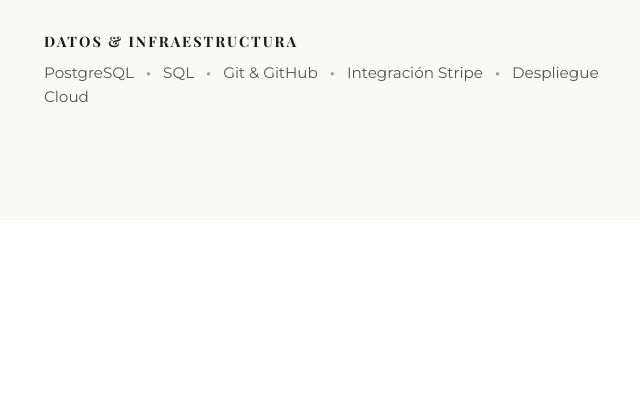
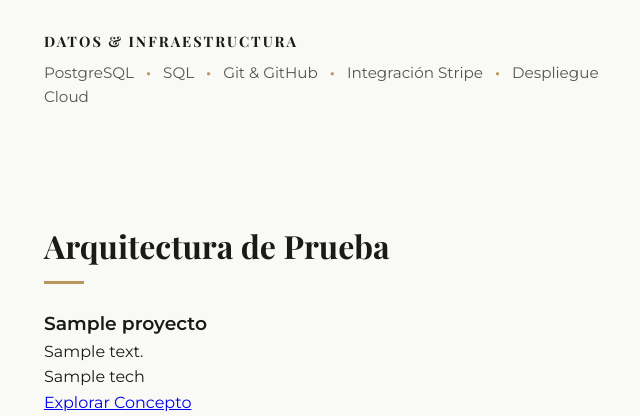
Before and after one commit to Mkgondres/miportafolio, a Python web app: template templates/index.html in a window 1280 px wide. Shown: the part 1275-1691 px from the top of the page, without its empty margins (296-936 px from the left). Before the commit the page ends 1378 px from the top, so only its background shows below. Run offline with Jinja, Linux system fonts and the light colour scheme; the template is opened without the code that fills it: most values are stand-ins (such as "Sample title", 1, 10 or a date in 2020); some web fonts are replaced.

Commit message:
Add project architecture section to index.html

```diff
--- a/templates/index.html
+++ b/templates/index.html
@@ -45,6 +45,37 @@
         </div>
     </section>
 
+        <!-- SECCIÓN 3: ARQUITECTURA DE PRUEBA (PROYECTOS) -->
+    <section class="seccion-proyectos" id="proyectos">
+        <div class="contenedor-seccion">
+
+            <div class="cabecera-seccion">
+                <h2 class="titulo-seccion">Arquitectura de Prueba</h2>
+                <div class="linea-bronce"></div>
+            </div>
+
+            <div class="galeria-minimalista">
+                <!-- Aquí entra Flask: Clonará este diseño para cada proyecto en tu base de datos -->
+                {% for proyecto in proyectos %}
+                <article class="proyecto-item">
+                    <h3 class="proyecto-titulo">{{ proyecto.titulo }}</h3>
+                    <p class="proyecto-descripcion">{{ proyecto.descripcion }}</p>
+
+                    <div class="proyecto-tecnologias">
+                        {% for tech in proyecto.tecnologias %}
+                        <span class="tech-tag">{{ tech }}</span>
+                        {% endfor %}
+                    </div>
+
+                    <!-- El enlace '#'' funciona como un botón inactivo elegante -->
+                    <a href="{{ proyecto.enlace }}" class="proyecto-enlace" target="_blank">Explorar Concepto</a>
+                </article>
+                {% endfor %}
+            </div>
+
+        </div>
+    </section>
+
 
     </body>
 </html>
```
